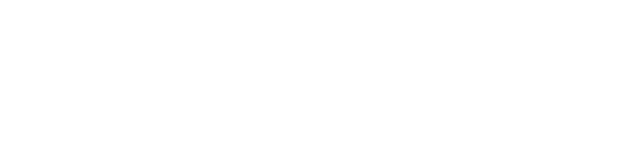
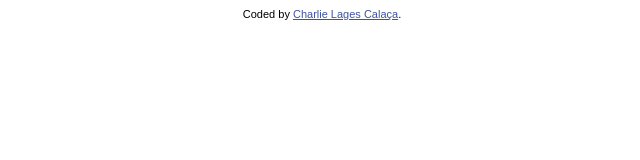
Before and after one commit to CharlieL131/desafio-fap-instagram-web, a website built with Vite: page index.html in a window 1280 px wide. Shown: the whole page, without its empty margins (318-958 px from the left). Built offline with nearby package versions, Linux system fonts and the light colour scheme.

Commit message:
feat: added attribution

```diff
--- a/index.html
+++ b/index.html
@@ -5,12 +5,21 @@
     <link rel="icon" href="/icon.ico" />
     <meta name="viewport" content="width=device-width, initial-scale=1.0" />
     <title>Instagram</title>
+    <style>
+      .attribution { font-size: 11px; text-align: center; }
+      .attribution a { color: hsl(228, 45%, 44%); }
+    </style>
   </head>
   <body>
     <div id="app">
       <main>
 
       </main>
+      <footer>
+        <div class="attribution">
+          Coded by <a href="https://github.com/CharlieL131/desafio_fap-product_list_with_cart">Charlie Lages Calaça</a>.
+        </div>
+      </footer>
     </div>
     <script type="module" src="/src/main.ts"></script>
   </body>
```
